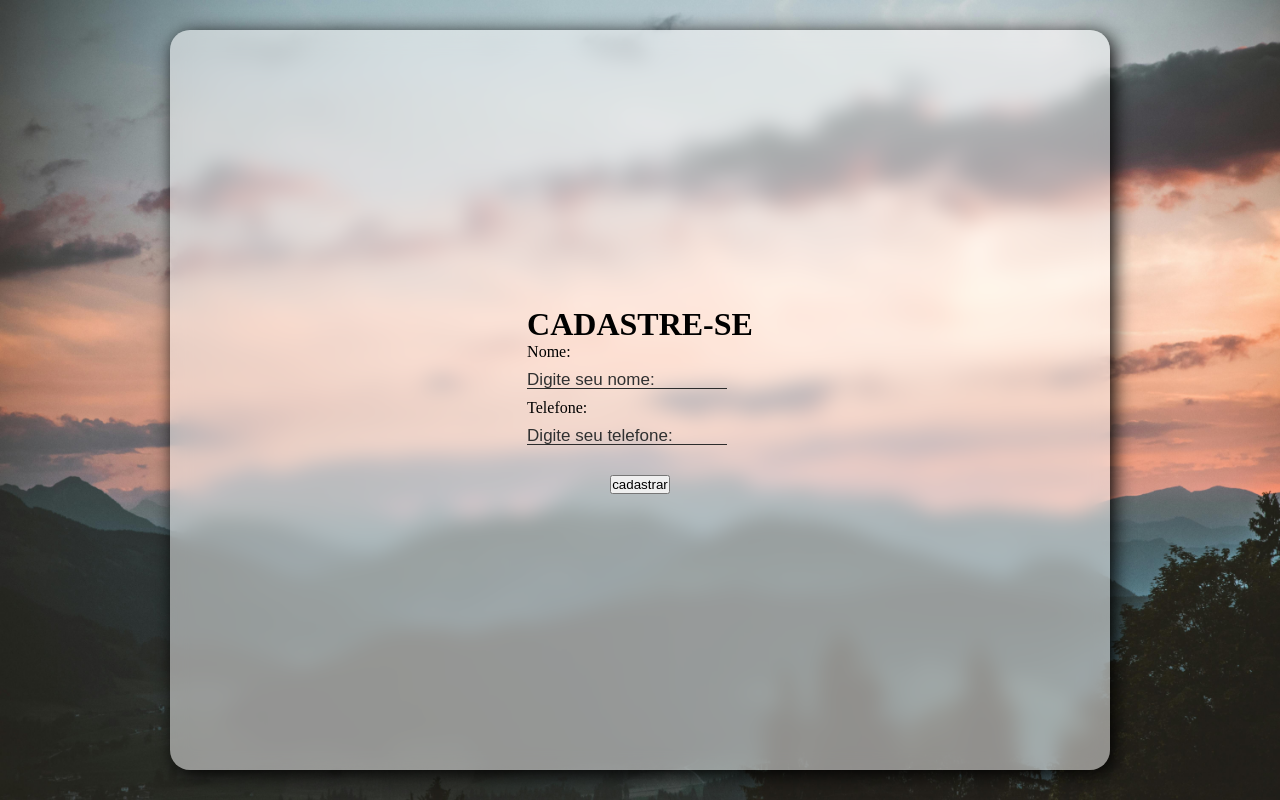
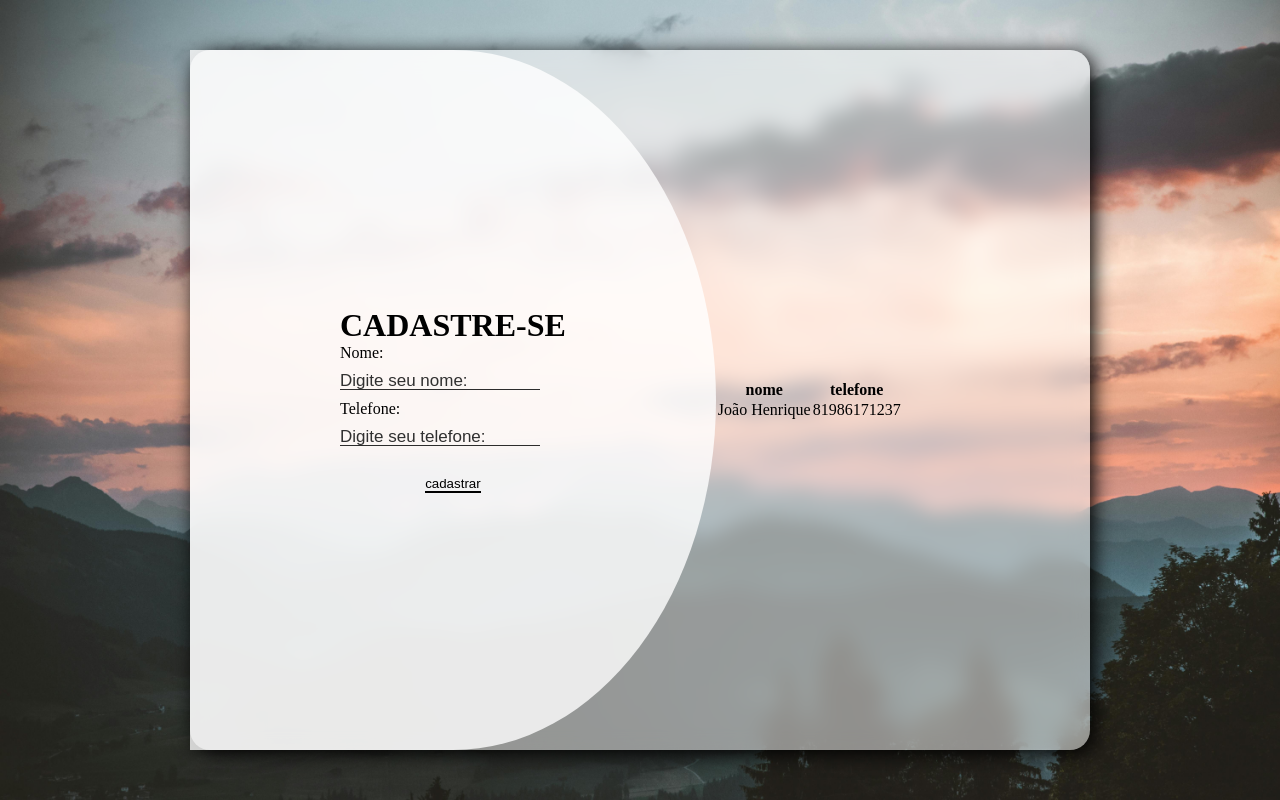
Before and after one commit to hnrkDEV/Exerc-cio-Agenda-Contatos, a plain HTML site: page index.html in a window 1280 px wide. Drawn offline with Linux system fonts and the light colour scheme.

Commit message:
atualizações na atividade

```diff
--- a/index.html
+++ b/index.html
@@ -18,8 +18,8 @@
         <button type="submit"> cadastrar</button>
         </form>
     </div>
-</div>
-<!--     <table>
+    <div class="container-aside"></div>
+    <table>
         <thead>
             <th>nome</th>
             <th>telefone</th>
@@ -29,7 +29,9 @@
             <td>81986171237</td>
         </tbody>
     </table>
- -->
+</div>
+
+
 
 
     <script src="./main.js"></script>
--- a/style.css
+++ b/style.css
@@ -13,20 +13,31 @@ body {
 }
 .container {
     display: flex;
-    justify-content: center;
+    justify-content: start;
     align-items: center;
     background-color: rgba(255,255,255,0.5);
     width: 900px;
     height: 700px;
-    padding: 20px;
     border-radius: 20px;
     backdrop-filter: blur(10px);
     box-shadow: #000000 4px 4px 20px;
+}
+.containerForm {
+    display: flex;
+    background-color: rgba(255,255,255,0.8);
+    padding: 0 150px;
+    margin-bottom: 0px;
+    border-top-right-radius: 50%;
+    border-bottom-right-radius: 50%;
+    height: 100%;
+    align-items: center;
+
 }
 form {
     display: inline;
     align-items: center;
     justify-content: center;
+
 }
 label {
     display: block;
@@ -37,6 +48,9 @@ button{
     display: block;
     margin: auto;
     margin-top: 20px;
+    background: none;
+    border: none;
+    border-bottom: 2px solid black;
   }
 input {
     width: 200px;
```
